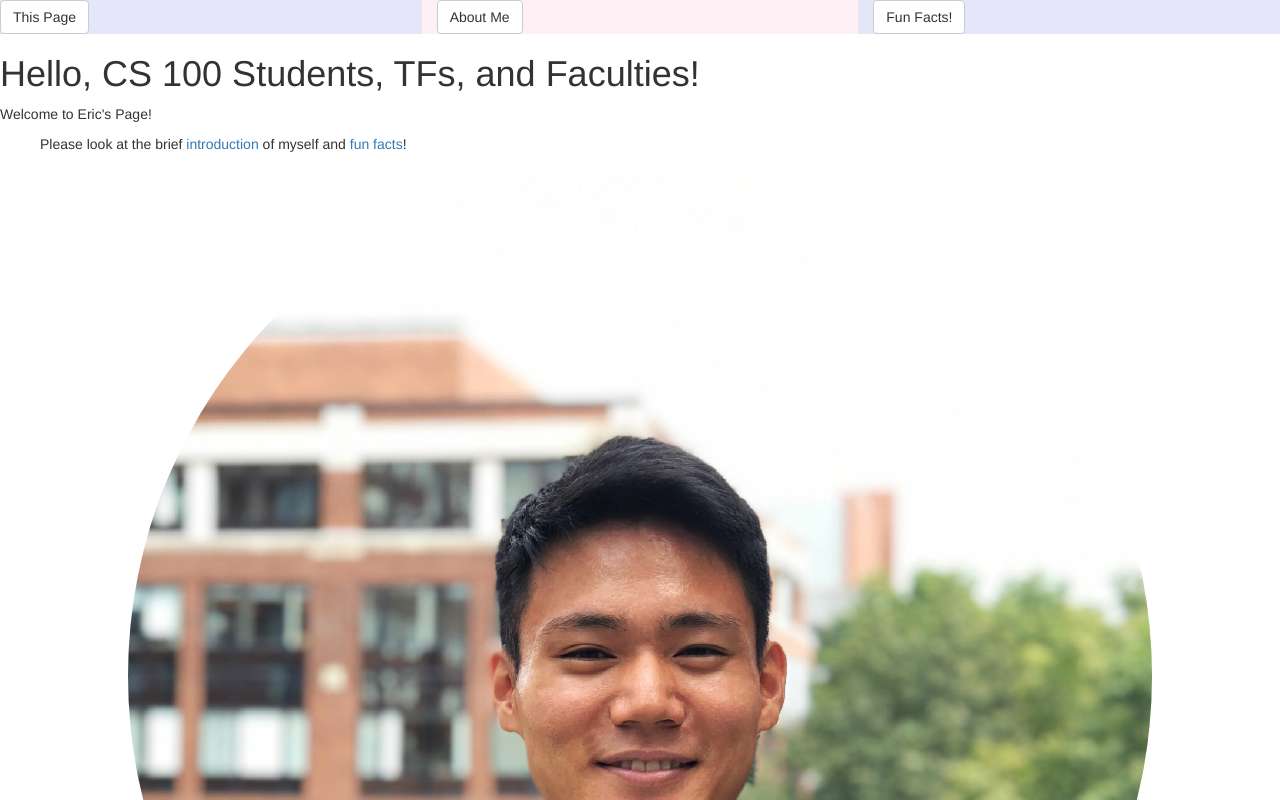
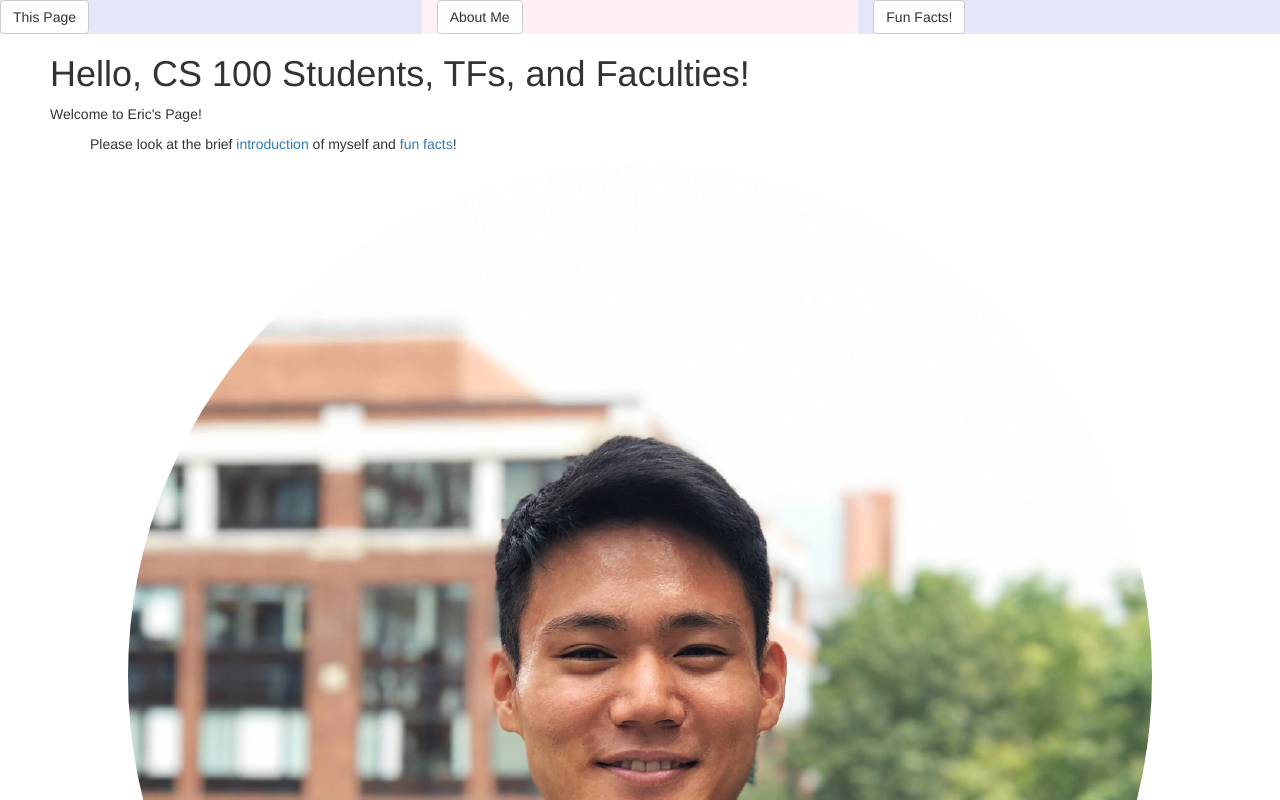
Before and after one commit to echoi3/lab0, a plain HTML site: page index.html in a window 1280 px wide. Shown: the top 800 px of the page. Drawn offline with nearby package versions, Linux system fonts and the light colour scheme.

Commit message:
updated contents

```diff
--- a/index.html
+++ b/index.html
@@ -16,13 +16,15 @@
                     </div>
 
             </div>
+
     </head>
     <body>
-        <h1>Hello, CS 100 Students, TFs, and Faculties!</h1>
-        <p>Welcome to Eric's Page!</p>
-            <ul>
+        <h1 id="indent">Hello, CS 100 Students, TFs, and Faculties!</h1>
+        <p id="indent">Welcome to Eric's Page!</p>
+            <ul id='indent'>
                 Please look at the brief <a href="me.html">introduction</a> of myself and <a href="funfacts.html">fun facts</a>!
             </ul>
         <img src="picture/ERIC.png" alt="Me">
-    </body>
+        </body>
+
 </html>
--- a/mystyle.css
+++ b/mystyle.css
@@ -5,7 +5,7 @@
 .center {
     text-align: center;
     color: darkblue;
-  }
+}
 
 a:hover{
     background-color: yellow;
@@ -17,10 +17,16 @@ img {
     margin-left: auto;
     margin-right: auto;
 }
+
 .background {
-    background-color: coral;
+    background-color: orange;
 }
+
 table.center {
     margin-left:auto;
     margin-right:auto;
 }
+
+#indent {
+      margin-left:50px;
+}
```
Also changed, not shown: funfacts.html (+5 -1 lines), me.html (+2 -2 lines).
